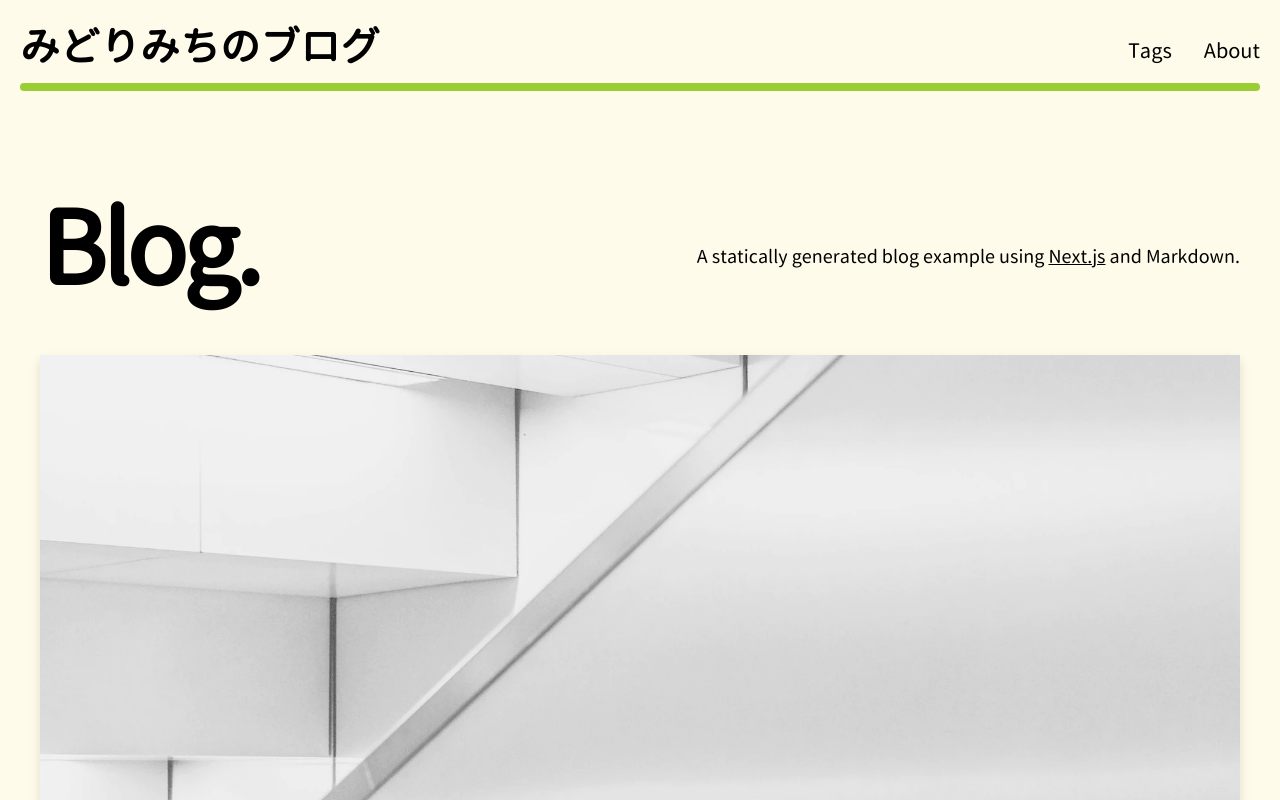
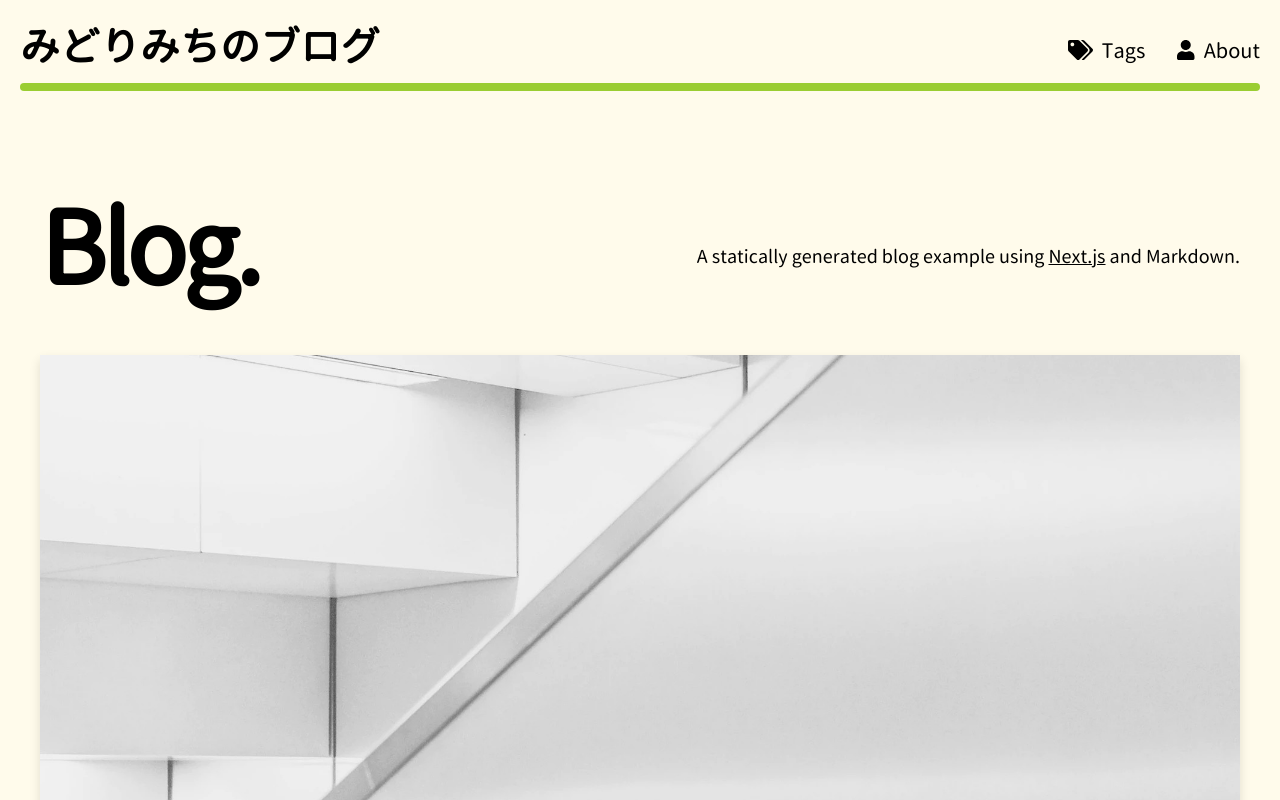
Before and after one commit to midorimici/nextjs-blog, a Next.js app: page / in a window 1280 px wide. Shown: the top 800 px of the page. Built offline with nearby package versions, Linux system fonts and the light colour scheme.

Commit message:
💄 #1 add icon and hover effect on header

```diff
--- a/components/header.tsx
+++ b/components/header.tsx
@@ -1,4 +1,6 @@
 import Link from 'next/link'
+import { FontAwesomeIcon } from '@fortawesome/react-fontawesome'
+import { faTags, faUser } from '@fortawesome/free-solid-svg-icons'
 
 const Header = () => {
   return (
@@ -13,10 +15,18 @@ const Header = () => {
         </Link>
         <nav className="flex items-center gap-8">
           <Link href="/tags">
-            <a>Tags</a>
+            <a className='hover:text-pink-400 transition-colors duration-300'>
+              <FontAwesomeIcon icon={faTags} />
+              &nbsp;
+              Tags
+            </a>
           </Link>
           <Link href="/about">
-            <a>About</a>
+            <a className='hover:text-pink-400 transition-colors duration-300'>
+              <FontAwesomeIcon icon={faUser} />
+              &nbsp;
+              About
+            </a>
           </Link>
         </nav>
       </div>
--- a/package.json
+++ b/package.json
@@ -1,5 +1,5 @@
 {
-  "name": "blog-starter-typescript",
+  "name": "mici-blog",
   "version": "1.0.0",
   "scripts": {
     "dev": "next",
@@ -8,6 +8,9 @@
     "typecheck": "tsc"
   },
   "dependencies": {
+    "@fortawesome/fontawesome-svg-core": "^1.2.35",
+    "@fortawesome/free-solid-svg-icons": "^5.15.3",
+    "@fortawesome/react-fontawesome": "^0.1.14",
     "classnames": "2.3.1",
     "date-fns": "2.21.3",
     "gray-matter": "4.0.3",
--- a/pages/posts/[slug].tsx
+++ b/pages/posts/[slug].tsx
@@ -1,8 +1,6 @@
 import { useRouter } from 'next/router'
 import ErrorPage from 'next/error'
-import Container from '../../components/container'
 import PostBody from '../../components/post-body'
-import Header from '../../components/header'
 import PostHeader from '../../components/post-header'
 import Layout from '../../components/layout'
 import { getPostBySlug, getAllPosts } from '../../lib/api'
```
Also changed, not shown: 1 other file (tests, documents, lock files or other folders).
